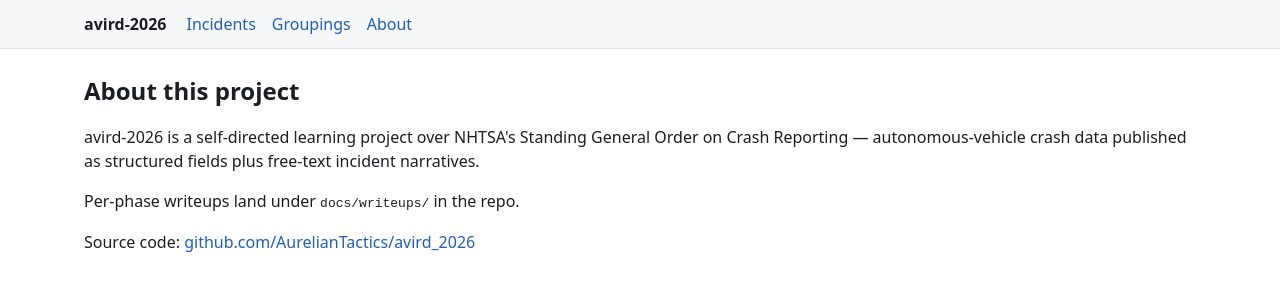
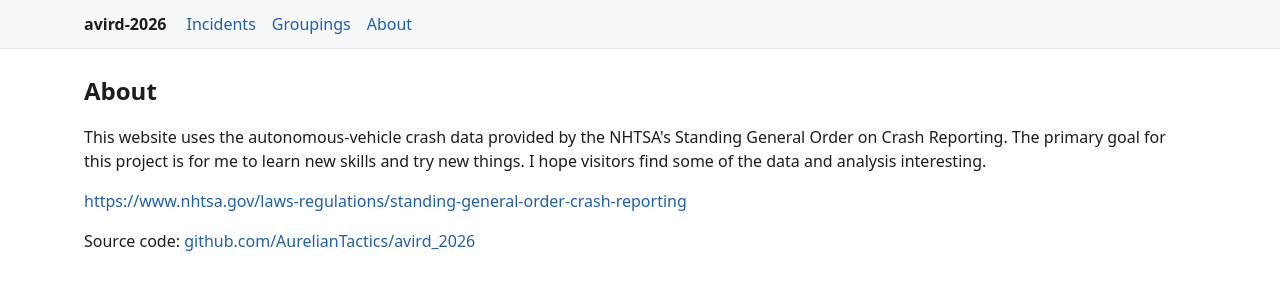
Before and after one commit to AurelianTactics/avird_2026, a Next.js app in the folder apps/web/: page /about in a window 1280 px wide. Shown: the top 300 px of the page. Built offline with nearby package versions, Linux system fonts and the light colour scheme.

Commit message:
review pages update to do

```diff
--- a/apps/web/app/about/page.tsx
+++ b/apps/web/app/about/page.tsx
@@ -3,14 +3,17 @@ const REPO_URL = "https://github.com/AurelianTactics/avird_2026";
 export default function AboutPage() {
   return (
     <main>
-      <h1>About this project</h1>
+      <h1>About</h1>
       <p>
-        avird-2026 is a self-directed learning project over NHTSA&apos;s
-        Standing General Order on Crash Reporting — autonomous-vehicle crash
-        data published as structured fields plus free-text incident narratives.
+        This website uses the autonomous-vehicle crash
+        data provided by the NHTSA&apos;s
+        Standing General Order on Crash Reporting. The primary goal for this project is for me to learn new skills and try new things.
+        I hope visitors find some of the data and analysis interesting.
       </p>
       <p>
-        Per-phase writeups land under <code>docs/writeups/</code> in the repo.
+        <a href="https://www.nhtsa.gov/laws-regulations/standing-general-order-crash-reporting" target="_blank" rel="noreferrer">
+          https://www.nhtsa.gov/laws-regulations/standing-general-order-crash-reporting
+        </a>
       </p>
       <p>
         Source code:{" "}
--- a/apps/web/app/layout.tsx
+++ b/apps/web/app/layout.tsx
@@ -3,7 +3,7 @@ import './globals.css';
 import Nav from './components/Nav';
 
 export const metadata = {
-  title: 'avird-2026',
+  title: 'AVIRD',
   description: 'NHTSA AV crash data website',
 };
 
```
Also changed, not shown: 2 other files (tests, documents, lock files or other folders).
